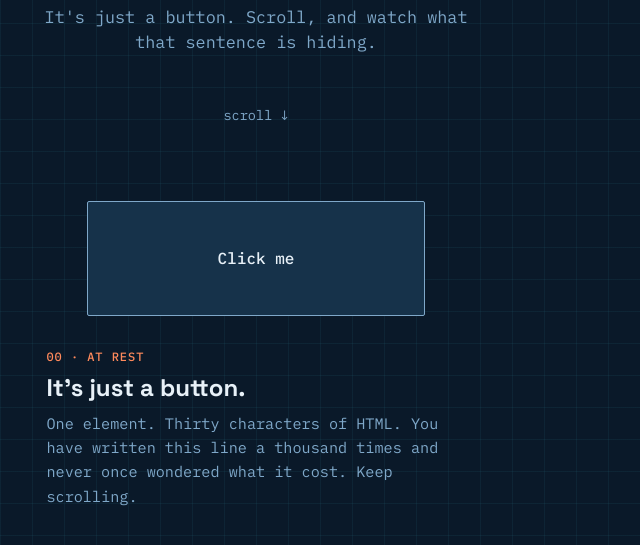
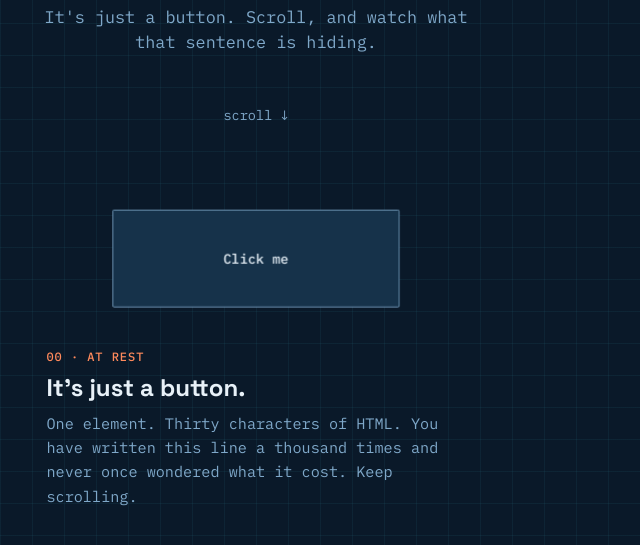
Before and after one commit to ctkrug/anatomy-of-a-button, a website built with Vite: page index.html in a window 768 px wide. Shown: the part 233-778 px from the top of the page, without its empty margins (128-768 px from the left). Built offline with nearby package versions, Linux system fonts and the light colour scheme.

Commit message:
fix(style): scale the tablet stage down to stop label clipping
The paint stage's longest label ("text — always last, nothing can
cover it") rendered past a 768px viewport's right edge and was silently
clipped by .stage's overflow:hidden (no scrollbar, so it wasn't caught
by a scrollWidth check — only visible on an actual screenshot). Extends
the existing phone-only scale-down to the tablet range too, at a
lighter 0.85 factor since tablet has more room than phone.

```diff
--- a/src/style.css
+++ b/src/style.css
@@ -626,14 +626,22 @@ body {
 }
 
 /*
- * Responsive composition (backlog 4.1). Below this, the deck's plane labels
- * (which extend past the deck's own box) can exceed a phone's content width,
- * so the whole scene scales down as one unit rather than letting labels
- * wrap or clip.
+ * Responsive composition (backlog 4.1). Below the desktop breakpoint, the
+ * deck's plane labels (which extend past the deck's own box) can exceed the
+ * content width, so the whole scene scales down as one unit rather than
+ * letting labels wrap or clip. Widened from a phone-only (max-width: 599px)
+ * rule to cover tablet too: the bigger hero-fill deck (docs/DESIGN.md) pushes
+ * the longest paint label past a 768px viewport's right edge as well.
  */
 @media (max-width: 599px) {
   .scene {
     transform: scale(0.8);
+  }
+}
+
+@media (min-width: 600px) and (max-width: 1023px) {
+  .scene {
+    transform: scale(0.85);
   }
 }
 
```
